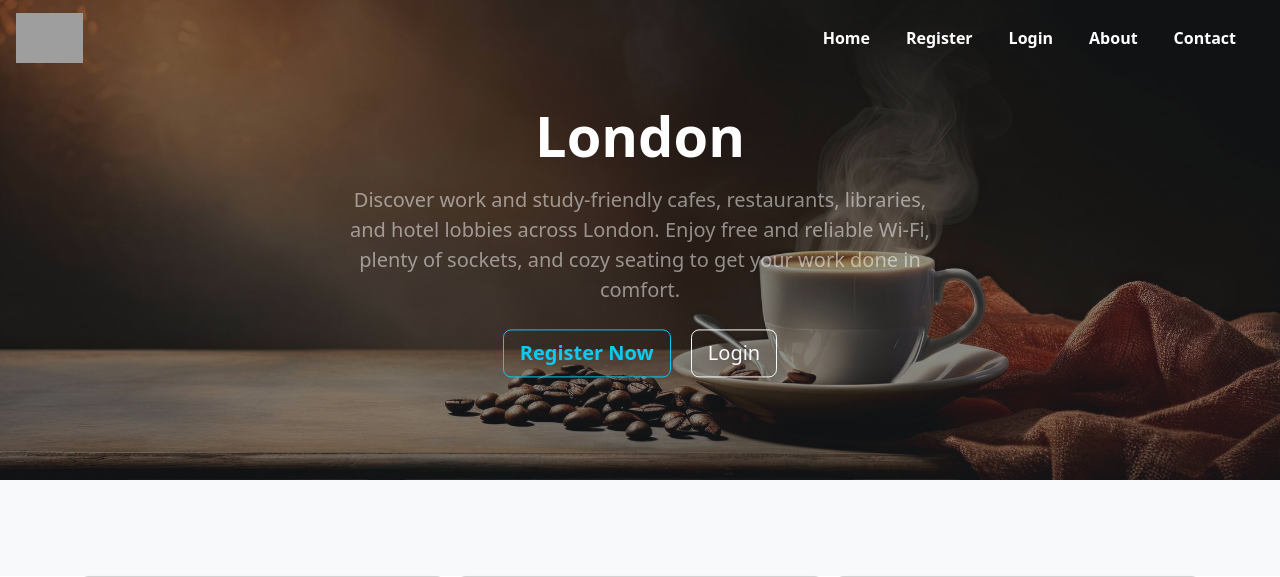
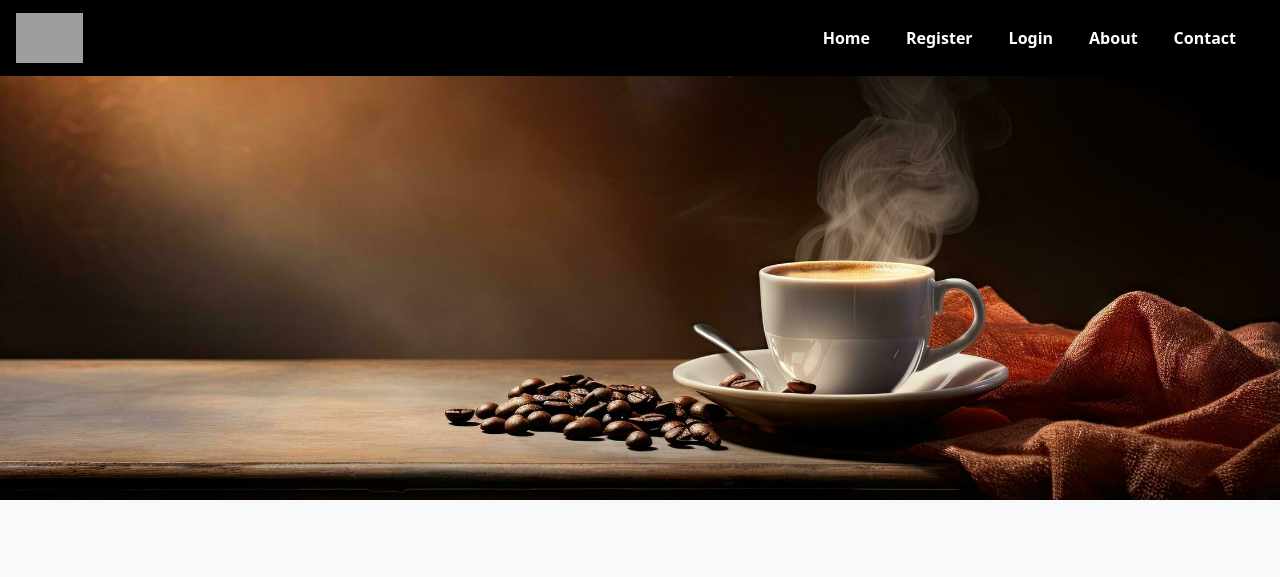
Before and after one commit to mjeyz/Cafe-and-Wifi-Website, a Flask app: page / in a window 1280 px wide. Shown: the top 577 px of the page. Run offline with Flask 3, Linux system fonts and the light colour scheme; data comes from the database, SQL or seed files in the repository; some libraries are stand-ins or nearby versions; grey boxes are pictures that could not be loaded.

Commit message:
fix header.html and improve styling and render form correctly

```diff
--- a/static/css/styles.css
+++ b/static/css/styles.css
@@ -3,3 +3,11 @@
     font-weight: bold;
     margin-right: 20px;
 }
+
+.masthead {
+    width: 100%;
+    height: 500px;              /* fixed height */
+    background-size: cover;     /* fills width & height */
+    background-position: center;
+    background-repeat: no-repeat;
+}
--- a/templates/header.html
+++ b/templates/header.html
@@ -23,7 +23,7 @@
 
 <body>
     <!-- NAVBAR -->
-    <nav class="navbar navbar-expand-lg px-3 text-light" style="position: absolute; top: 0; left: 0; width: 100%; z-index: 2;">
+    <nav class="navbar navbar-expand-lg px-3 text-dark bg-black" style="position: absolute; top: 0; left: 0; width: 100%; z-index: 2;">
         <a class="navbar-brand" href="{{ url_for('home') }}">
             <img src="{{ url_for('static', filename='assets/img/logo-light.png') }}"
                  class="me-2 align-middle"
@@ -46,36 +46,7 @@
         </div>
     </nav>
 
-    <!-- MAIN CONTENT -->
-    <main>
-        <!-- HERO SECTION -->
-        <section class="bg-dark text-light text-center position-relative" aria-labelledby="hero-heading">
-            <img src="{{ url_for('static', filename='assets/img/hero.jpg') }}"
-                 alt="People working on laptops in a modern cafe with coffee on the table"
-                 class="img-fluid w-100 opacity-50"
-                 style="height: 60vh; object-fit: cover;"
-                 loading="eager">
-            <div class="position-absolute top-50 start-50 translate-middle px-3">
-                <h1 id="hero-heading" class="display-4 fw-bold text-white mb-3">London</h1>
-                <p class="lead text-white-50 mx-auto" style="max-width: 700px;">
-                    Discover work and study-friendly cafes, restaurants, libraries, and hotel lobbies across London.
-                    Enjoy free and reliable Wi-Fi, plenty of sockets, and cozy seating to get your work done in comfort.
-                </p>
-                <div class="mt-4">
-                    <a class="btn btn-outline-info btn-lg me-3 fw-bold" href="{{ url_for('register') }}">
-                        Register Now
-                    </a>
-                    <a class="btn btn-outline-light btn-lg" href="{{ url_for('login') }}">
-                        Login
-                    </a>
-                </div>
-            </div>
-        </section>
 
-        {% block content %}
-        <!-- Page-specific content will go here in child templates -->
-        {% endblock %}
-    </main>
 
     {% block scripts %}
     <!-- Bootstrap JS -->
--- a/templates/index.html
+++ b/templates/index.html
@@ -1,4 +1,19 @@
 {% include 'header.html' %}
+
+<!-- Header Section -->
+<header class="masthead" style="background-image: url('{{ url_for('static', filename='assets/img/hero.jpg') }}'); height: 500px">
+    <div class="container position-relative px-4 px-lg-5">
+        <div class="row gx-4 gx-lg-5 justify-content-center">
+            <div class="col-md-10 col-lg-8 col-xl-7">
+                <div class="page-heading text-center">
+                    <h1>Cafe Explorer</h1>
+                    <span class="subheading">Find the best cafés around you</span>
+                </div>
+            </div>
+        </div>
+    </div>
+</header>
+
 
 <div class="album py-5 bg-body-tertiary"></div>
 <div class="container">
@@ -7,7 +22,7 @@
         {% for cafe in cafe_data %}
             <div class="col">
                 <div class="card shadow-sm">
-                <img src="{{ cafe['img_url'] }}" width="100%" height="225"/>
+                    <img src="{{ cafe['img_url'] }}" width="100%" height="225" alt=""/>
                     <div class="card-body">
                         <p class="card-text">
                             <small class="text-body-secondary">Location: {{ cafe["location"] }}</small><br>
--- a/templates/register.html
+++ b/templates/register.html
@@ -2,10 +2,10 @@
 {% block content %}
 {% include 'header.html' %}
 
-<main class="my-5"></main>
+<main class="my-5">
   <div class="container">
     <div class="row">
-      <div class="col-lg-8 col-md-10 mx-auto">
+      <div class="col-lg-8 col-md-10 mx-auto mt-5">
         <!-- render your registration form here -->
         {{ render_form(form, novalidate=True, button_map={"submit": "primary"})}}
       </div>
```
Also changed, not shown: templates/login.html (+9 -10 lines). Lines whose indentation alone changed are shown as unchanged.
